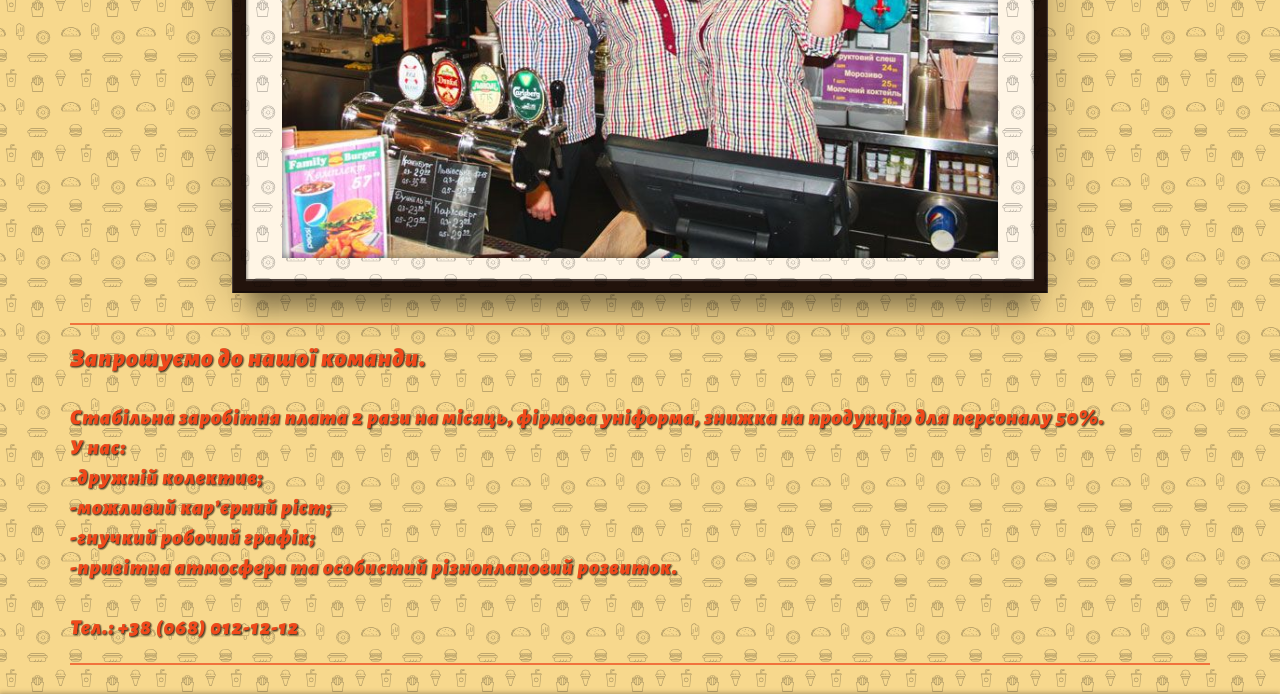
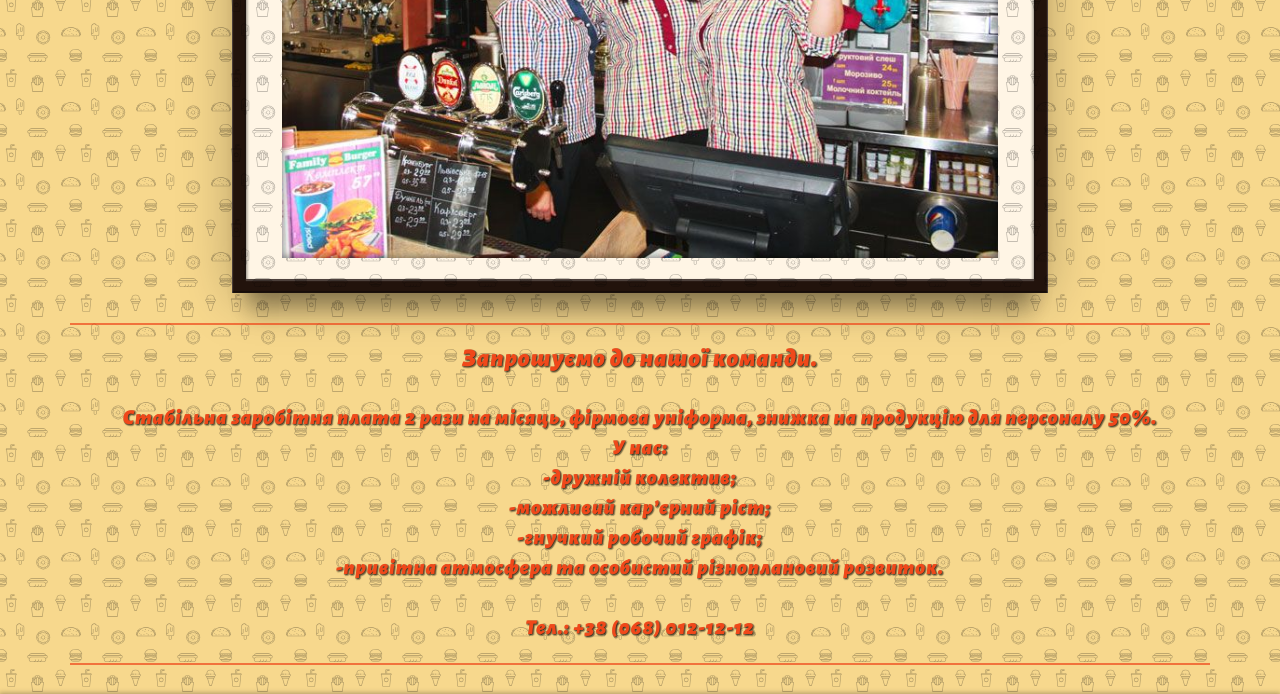
Before and after one commit to familyburger/dist, a website: page vacancies.html in a window 1280 px wide. Shown: the part 731-1425 px from the top of the page. Drawn offline with nearby package versions, Linux system fonts and the light colour scheme.

Commit message:
changed employee text

```diff
--- a/css/vacancies.css
+++ b/css/vacancies.css
@@ -51,6 +51,10 @@ hr {
 
 .imgHr {
     margin-top: 30px;
+}
+
+h1,article {
+    text-align: center;
 }
 
 .bottomHr {
```
